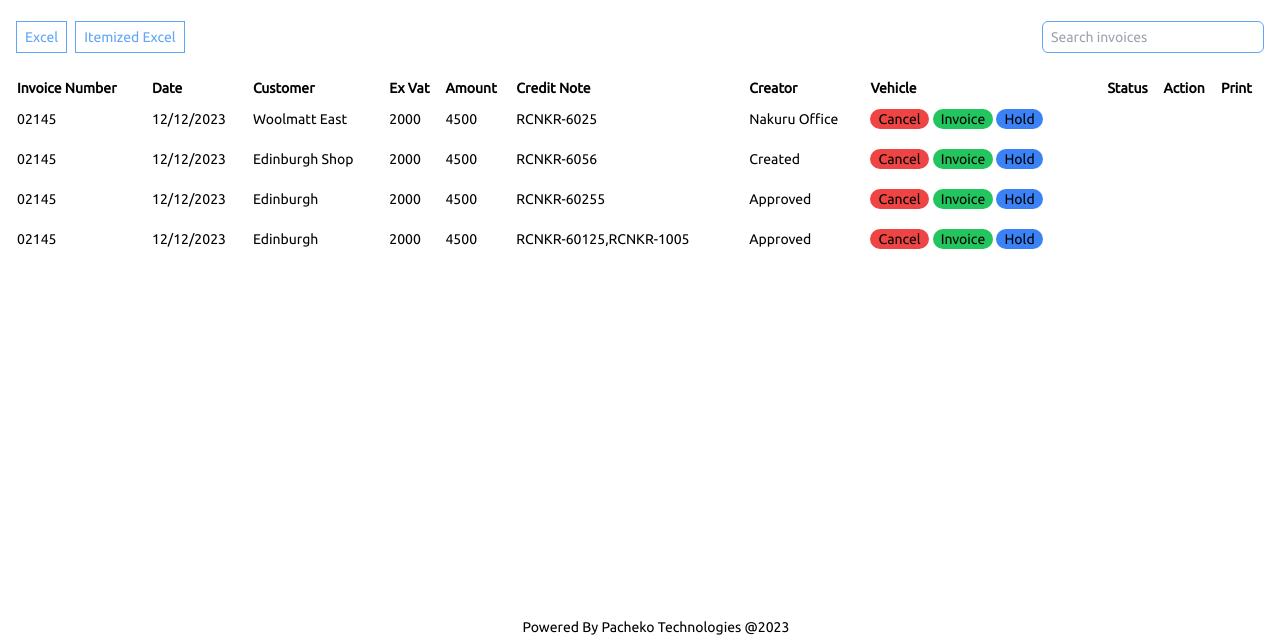
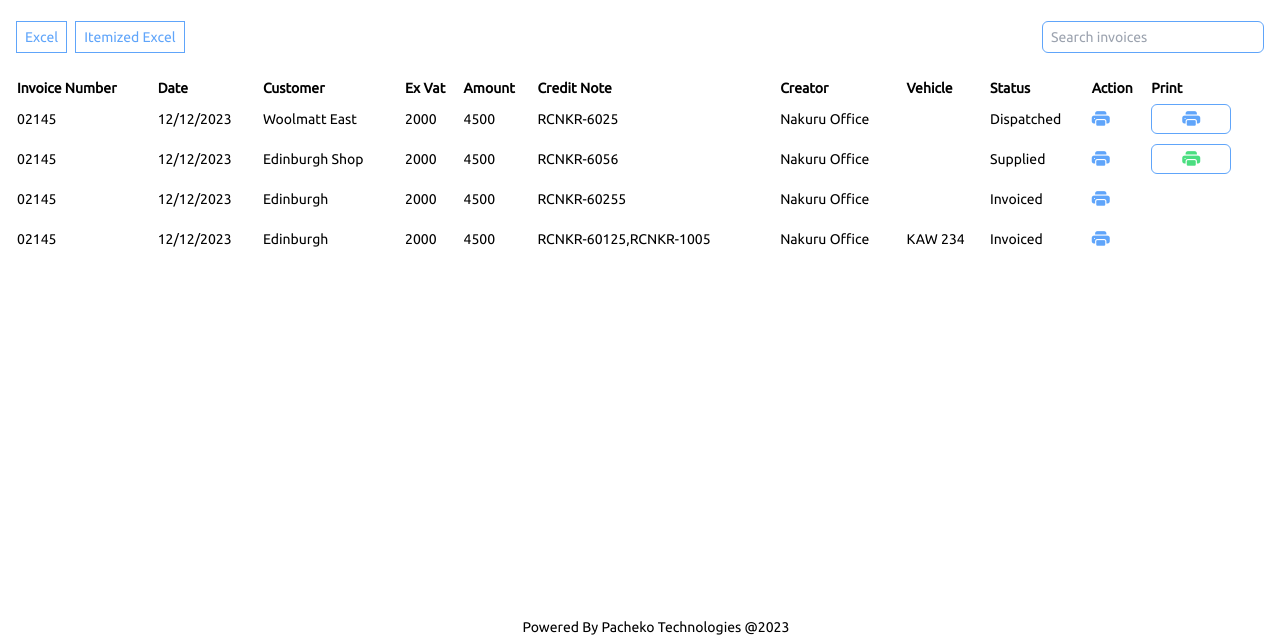
Before and after one commit to pachekox/100DaysOfJavascript, a plain HTML site: page invoice.html in a window 1280 px wide. Shown: the part 163-800 px from the top of the page. Drawn offline with nearby package versions, Linux system fonts and the light colour scheme.

Commit message:
change print buttons

```diff
--- a/invoice.html
+++ b/invoice.html
@@ -104,9 +104,10 @@
         <td>4500</td>
         <td>RCNKR-6025</td>
         <td>Nakuru Office</td>
-        <td><button class="bg-red-500 mr-1 px-2  rounded-full">Cancel</button><button
-            class="bg-green-500 px-2 rounded-full">Invoice</button> <button
-            class="bg-blue-500 px-2 mr-1  rounded-full">Hold</button></td>
+        <td></td>
+        <td>Dispatched</td>
+        <td><i class="bi bi-printer-fill text-blue-400 text-lg"></i></td>
+        <td><button class="border border-1 border-blue-400 w-20 rounded rounded-md"><i class="bi bi-printer-fill text-blue-400 text-lg"></i></button></td>
       </tr>
       <tr class="h-10">
         <td>02145</td>
@@ -115,10 +116,12 @@
         <td>2000</td>
         <td>4500</td>
         <td>RCNKR-6056</td>
-        <td>Created</td>
-        <td><button class="bg-red-500 mr-1 px-2  rounded-full">Cancel</button><button
-            class="bg-green-500 px-2 rounded-full">Invoice</button> <button
-            class="bg-blue-500 px-2 mr-1  rounded-full">Hold</button></td>
+        <td>Nakuru Office</td>
+        <td></td>
+        <td>Supplied</td>
+        <td><i class="bi bi-printer-fill text-blue-400 text-lg"></i></td>
+        <td><button class="border border-1 border-blue-400 w-20 rounded rounded-md"><i class="bi bi-printer-fill text-green-400 text-lg"></i></button></td>
+
       </tr>
 
       <tr class="h-10">
@@ -128,10 +131,10 @@
         <td>2000</td>
         <td>4500</td>
         <td>RCNKR-60255</td>
-        <td>Approved</td>
-        <td><button class="bg-red-500 mr-1 px-2  rounded-full">Cancel</button><button
-            class="bg-green-500 px-2 rounded-full">Invoice</button> <button
-            class="bg-blue-500 px-2 mr-1  rounded-full">Hold</button></td>
+        <td>Nakuru Office</td>
+        <td></td>
+        <td>Invoiced</td>
+        <td><i class="bi bi-printer-fill text-blue-400 text-lg"></i></td>
       </tr>
       <tr class="h-10">
         <td>02145</td>
@@ -140,10 +143,10 @@
         <td>2000</td>
         <td>4500</td>
         <td>RCNKR-60125,RCNKR-1005</td>
-        <td>Approved</td>
-        <td><button class="bg-red-500 mr-1 px-2  rounded-full">Cancel</button><button
-            class="bg-green-500 px-2 rounded-full">Invoice</button> <button
-            class="bg-blue-500 px-2 mr-1  rounded-full">Hold</button></td>
+        <td>Nakuru Office</td>
+        <td>KAW 234</td>
+        <td>Invoiced</td>
+        <td><i class="bi bi-printer-fill text-blue-400 text-lg"></i></td>
       </tr>
 
     </tbody>
```
